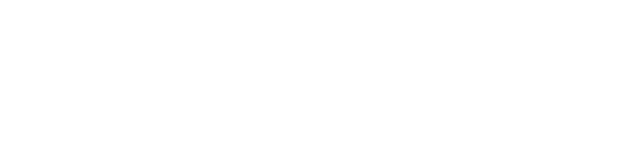
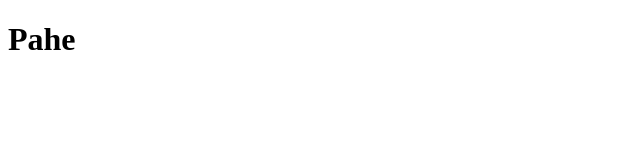
Before and after one commit to syavaYki/my-project, a plain HTML site: page index.html in a window 1280 px wide. Shown: the whole page, without its empty margins (0-640 px from the left). Drawn offline with Linux system fonts and the light colour scheme.

Commit message:
add page title

```diff
--- a/index.html
+++ b/index.html
@@ -5,5 +5,7 @@
     <meta name="viewport" content="width=device-width, initial-scale=1.0" />
     <title>Document</title>
   </head>
-  <body></body>
+  <body>
+    <h1>Pahe <title></title></h1>
+  </body>
 </html>
```
